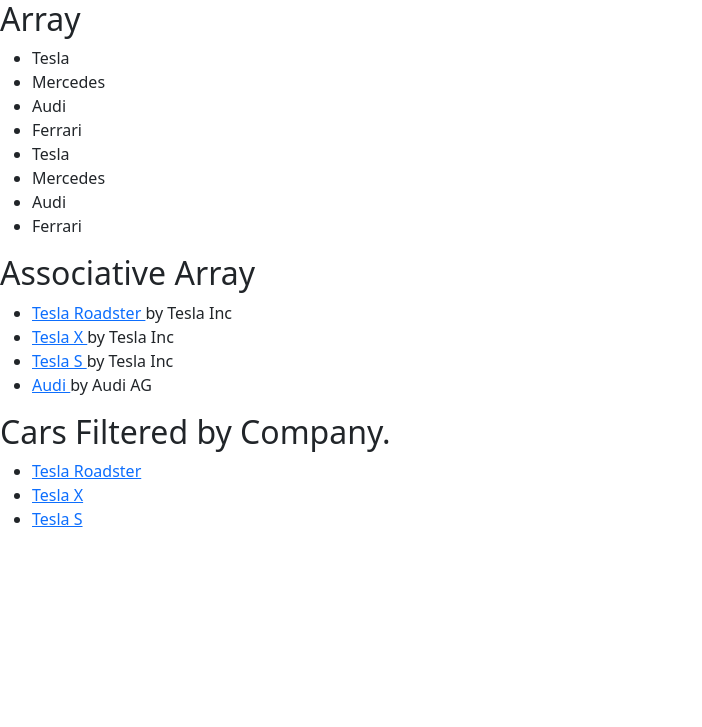
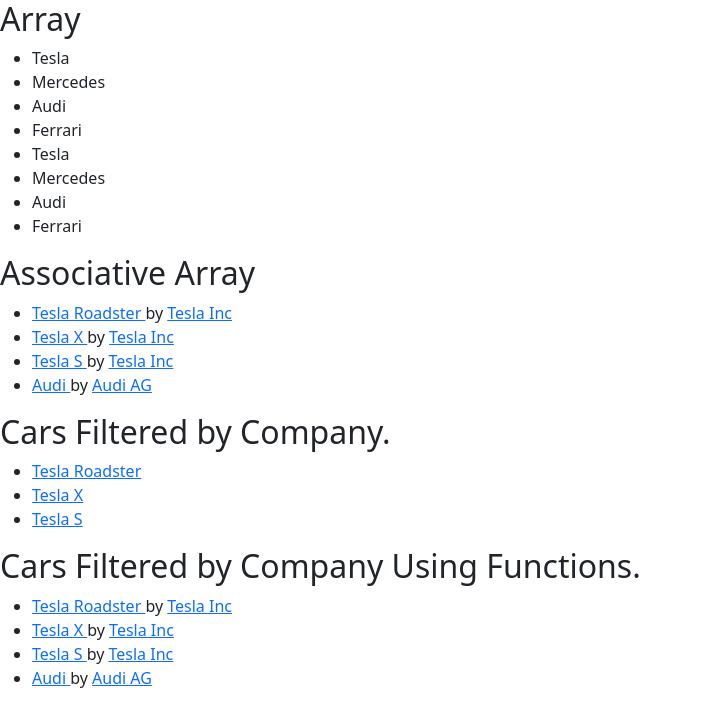
Before and after one commit to Sahinur-Salafee/laracast, a PHP site: page / in a window 1280 px wide. Shown: the top 727 px of the page, without its empty margins (0-702 px from the left). Run offline with PHP 8.4, Linux system fonts and the light colour scheme.

Commit message:
Create functions.

```diff
--- a/array.php
+++ b/array.php
@@ -48,9 +48,21 @@ $cars = ['Tesla', 'Mercedes', 'Audi', 'Ferrari'];
             "company" => 'Audi AG',
             "companyUrl" => 'https://www.audi-mediacenter.com'
         ]
-    ]
+    ];
+
+    function filteredByCompany($cars) {
+        $filteredCars = [];
+        foreach($cars as $car) {
+            if($car['company'] === 'Tesla Inc') {
+                $filteredCars[] = $cars;
+            }
+        }
+
+        return $filteredCars;
+    }
+
+    filteredByCompany($cars);
 ?>
-
 <ul>
     <?php foreach($cars as $car): ?>
 
@@ -58,7 +70,10 @@ $cars = ['Tesla', 'Mercedes', 'Audi', 'Ferrari'];
                 <a href="<?php echo $car['website'] ?>" target="_blank">
                     <?php echo $car['name']; ?>
                 </a>
-                by <?php echo $car['company']; ?>
+                by
+                <a href="<?php echo $car['companyUrl']?>">
+                    <?php echo $car['company']; ?>
+                </a>
             </li>
 
     <?php endforeach; ?>
@@ -76,3 +91,21 @@ $cars = ['Tesla', 'Mercedes', 'Audi', 'Ferrari'];
     <?php endif; ?>
     <?php endforeach; ?>
 </ul>
+
+<h2>Cars Filtered by Company Using Functions.</h2>
+
+<ul>
+    <?php foreach($cars as $car): ?>
+
+            <li>
+                <a href="<?php echo $car['website'] ?>" target="_blank">
+                    <?php echo $car['name']; ?>
+                </a>
+                by
+                <a href="<?php echo $car['companyUrl']?>">
+                    <?php echo $car['company']; ?>
+                </a>
+            </li>
+
+    <?php endforeach; ?>
+</ul>
```
